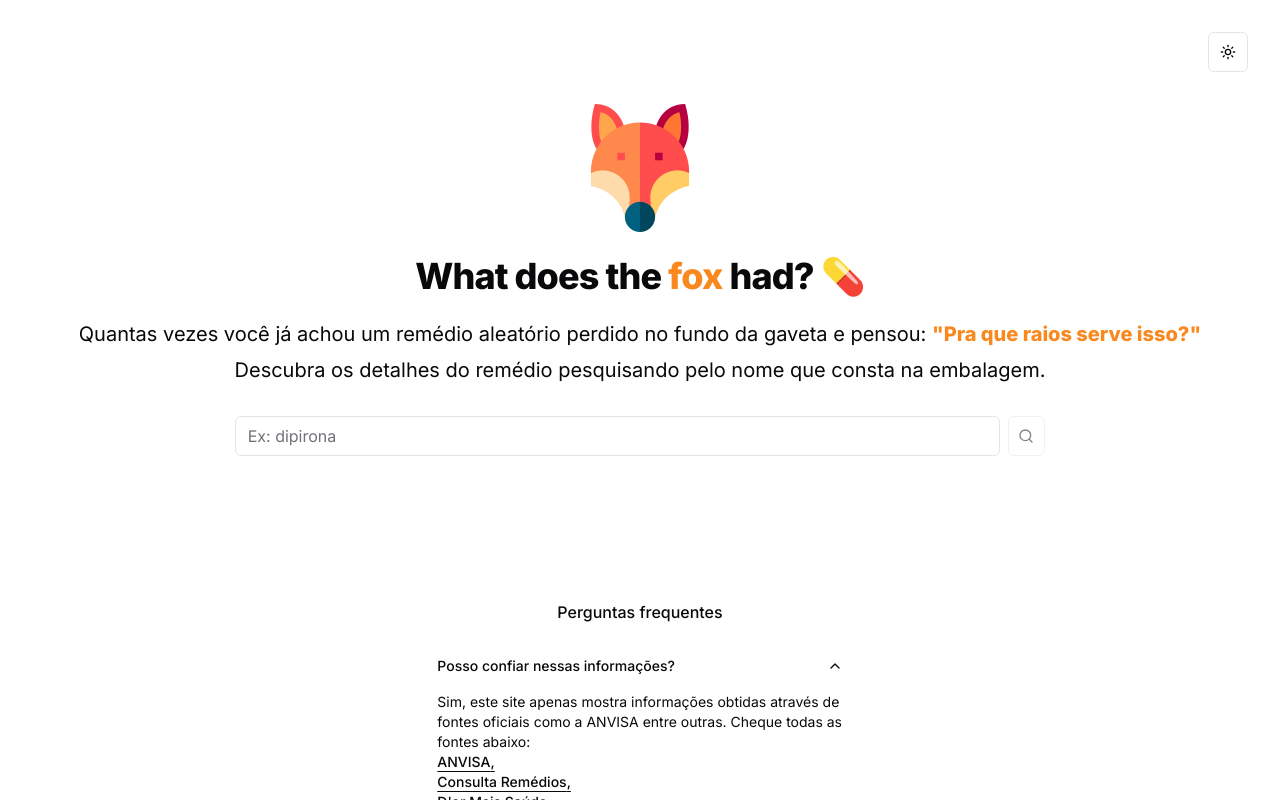
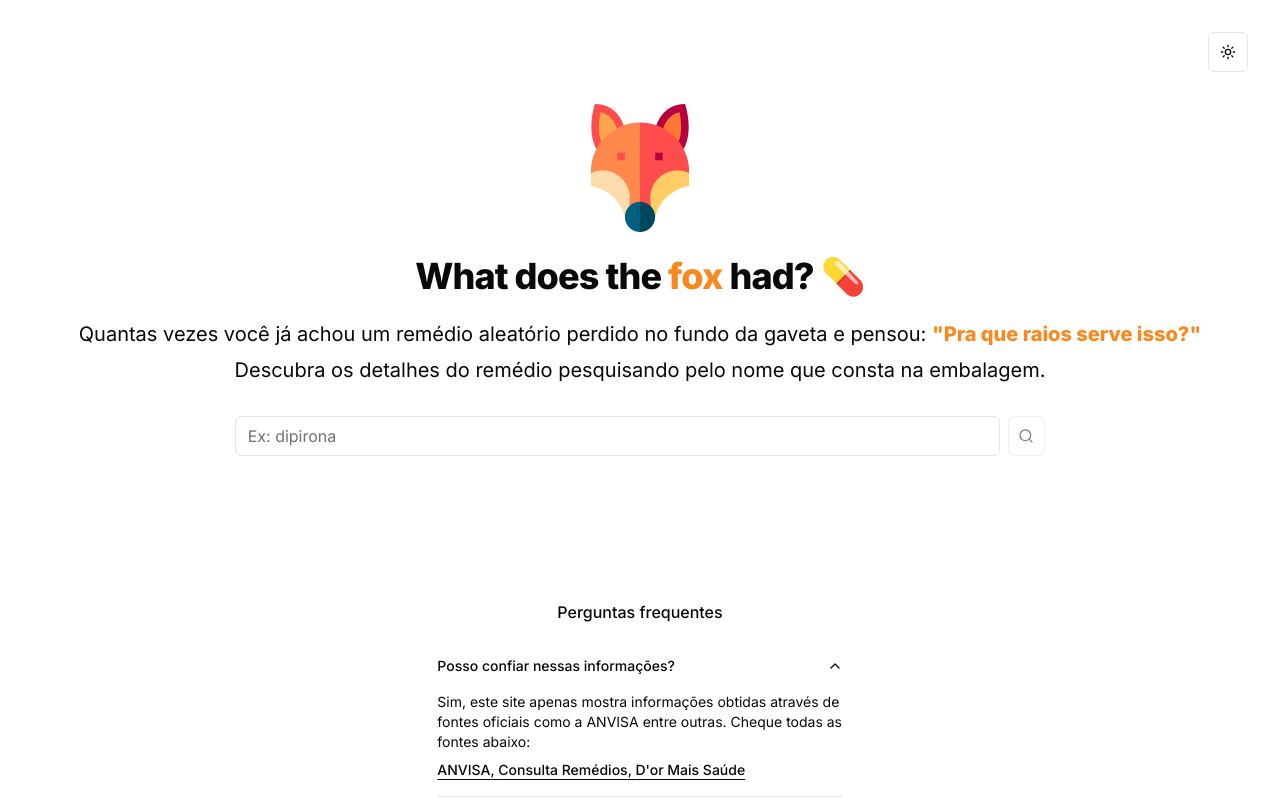
Before and after one commit to thegfmachado/what-does-the-fox-had, a Next.js app: page / in a window 1280 px wide. Both pictures are taken after a click on the button "Posso confiar nessas informações?". Shown: the top 800 px of the page. Built offline with nearby package versions, Linux system fonts and the light colour scheme; a web font is replaced by a local one.

Commit message:
fix(deps): removing bulario dependencie

```diff
--- a/package.json
+++ b/package.json
@@ -17,7 +17,6 @@
     "@radix-ui/react-slot": "1.1.0",
     "@radix-ui/react-tabs": "1.1.2",
     "@radix-ui/react-tooltip": "1.1.5",
-    "bulario": "1.0.5",
     "cheerio": "1.0.0",
     "class-variance-authority": "0.7.1",
     "clsx": "2.1.1",
--- a/src/app/page.tsx
+++ b/src/app/page.tsx
@@ -4,9 +4,6 @@ import * as React from 'react';
 
 import Link from 'next/link';
 import { ThemeProvider } from 'next-themes';
-
-//@ts-expect-error -- bulario is not typed
-import bulario from 'bulario';
 
 import { Search } from 'lucide-react';
 
@@ -34,9 +31,6 @@ async function getScrappingLeaflets(medicineName: string): Promise<LeafletType[]
 }
 
 async function getANVISALeaflet(medicineName: string): Promise<ANVISALeafletType> {
-  const busca = await bulario.pesquisar(medicineName)
-  console.log(`\n INFORMAÇÕES DA PESQUISA`, busca)
-
   const response = await fetch(`/api/leaflet/anvisa?medicine=${medicineName}`);
 
   return await response.json();
--- a/src/components/faq.tsx
+++ b/src/components/faq.tsx
@@ -1,4 +1,6 @@
 "use client"
+
+import * as React from "react";
 
 import Link from "next/link";
 
@@ -19,12 +21,12 @@ export function FAQ() {
         <AccordionItem value="item-1">
           <AccordionTrigger className="text-sm">Posso confiar nessas informações?</AccordionTrigger>
           <AccordionContent>
-            <span className="mb-2 text-sm">
+            <div className="mb-2 text-sm">
               Sim, este site apenas mostra informações obtidas através de fontes oficiais como a ANVISA entre outras. Cheque todas as fontes abaixo:
-            </span>
-            <span>
+            </div>
+            <div>
               {Object.values(SOURCES).map((source, index, array) => (
-                <div key={source.url}>
+                <React.Fragment key={source.url}>
                   <Link
                     className="font-medium underline underline-offset-4"
                     href={source.url}
@@ -33,9 +35,9 @@ export function FAQ() {
                     {source.name}
                     {index < array.length - 1 && ", "}
                   </Link>
-                </div>
+                </React.Fragment>
               ))}
-            </span>
+            </div>
           </AccordionContent>
         </AccordionItem>
         <AccordionItem value="item-2">
```
Also changed, not shown: 1 other file (tests, documents, lock files or other folders).
